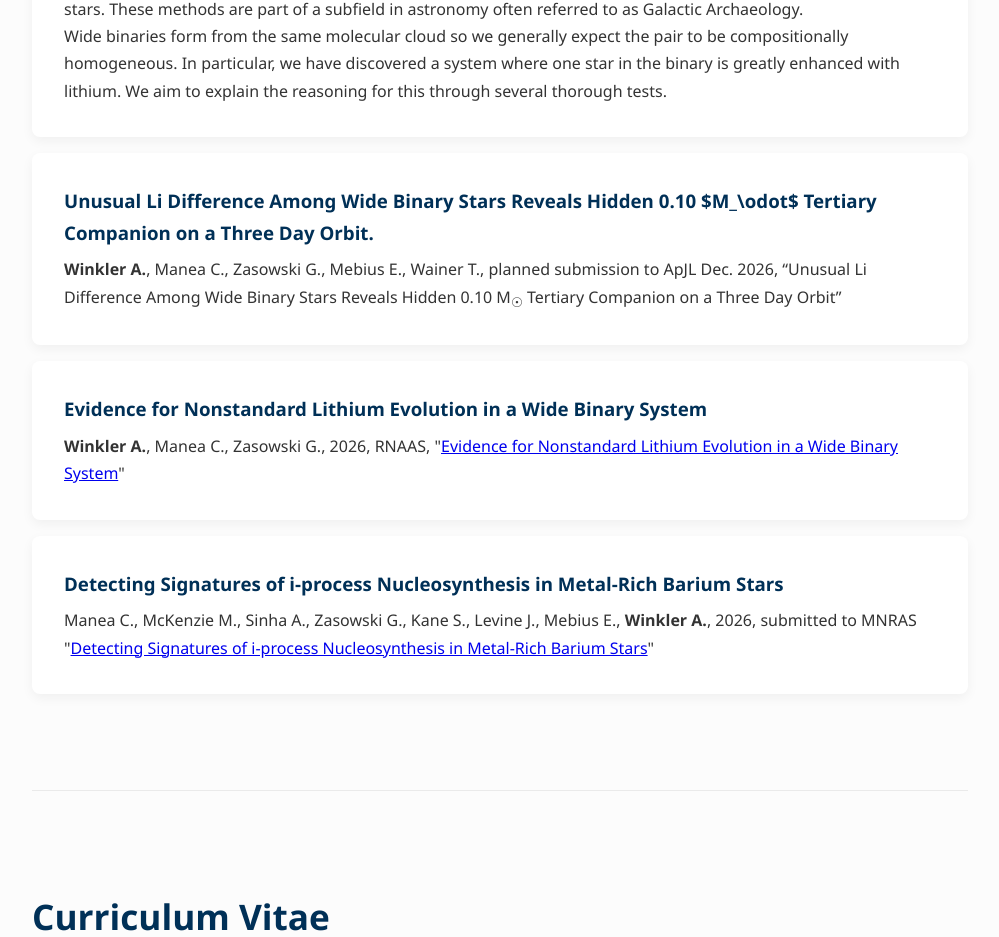
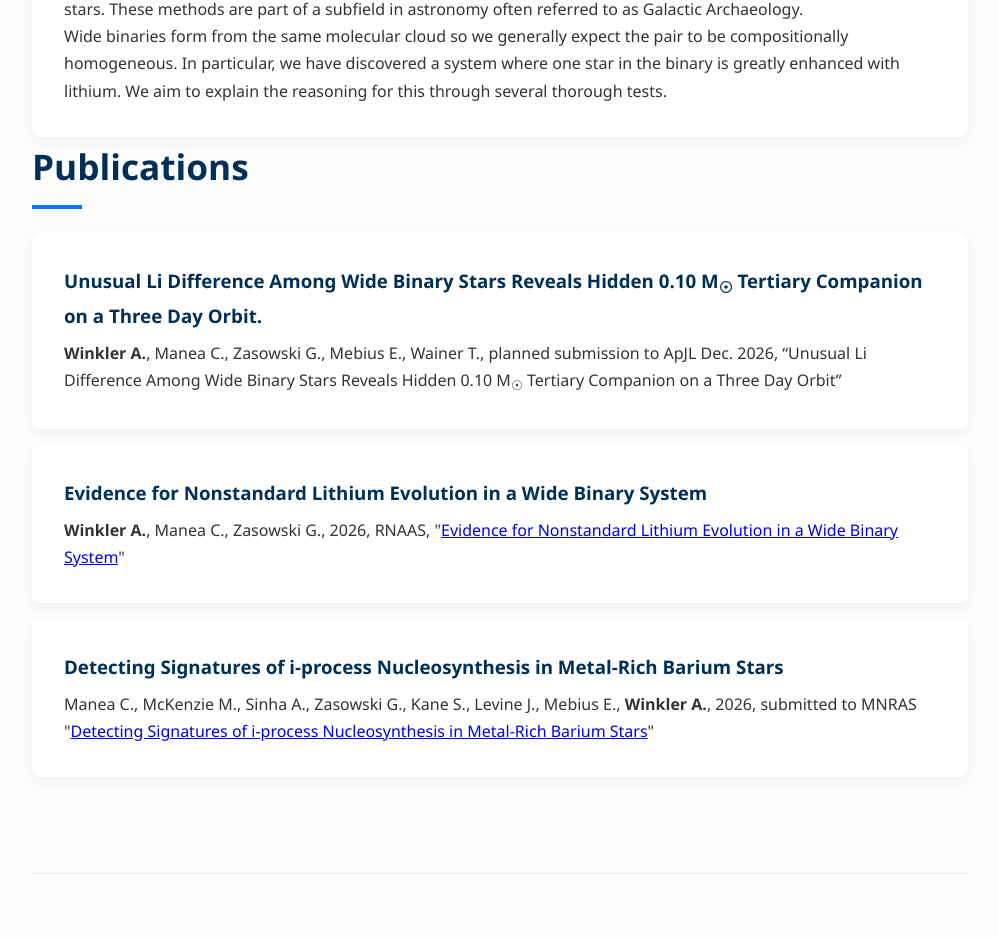
Before and after one commit to aleksandrawinkler/aleksandrawinkler.github.io, a plain HTML site: page index.html in a window 1280 px wide. Shown: the part 1750-2687 px from the top of the page, without its empty margins (140-1139 px from the left). Drawn offline with Linux system fonts and the light colour scheme.

Commit message:
Update index.html

```diff
--- a/index.html
+++ b/index.html
@@ -235,9 +235,9 @@
                 <p>By analyzing high-resolution stellar spectra for each star in these pairs, we aim to study chemical signatures that provide insights into the history of the system and the environments they are formed from. We analyze raw stellar spectra by performing line-by-line differential abundance analysis to gather high precision chemical abundances of stars. These methods are part of a subfield in astronomy often referred to as Galactic Archaeology.</p>
                 <p>Wide binaries form from the same molecular cloud so we generally expect the pair to be compositionally homogeneous. In particular, we have discovered a system where one star in the binary is greatly enhanced with lithium. We aim to explain the reasoning for this through several thorough tests.</p>
             </div>
-
+            <h2>Publications</h2>
             <div class="research-item">
-                <h3>Unusual Li Difference Among Wide Binary Stars Reveals Hidden 0.10 $M_\odot$ Tertiary Companion on a Three Day Orbit.</h3>
+                <h3>Unusual Li Difference Among Wide Binary Stars Reveals Hidden 0.10 M<sub>&#9737;</sub> Tertiary Companion on a Three Day Orbit.</h3>
                 <p><b>Winkler A.</b>, Manea C., Zasowski G., Mebius E., Wainer T., planned submission to ApJL Dec. 2026, “Unusual Li Difference Among Wide Binary Stars Reveals Hidden 0.10 M<sub>&#9737;</sub> Tertiary Companion on a Three Day Orbit”
             </div>
             <div class="research-item">
```
